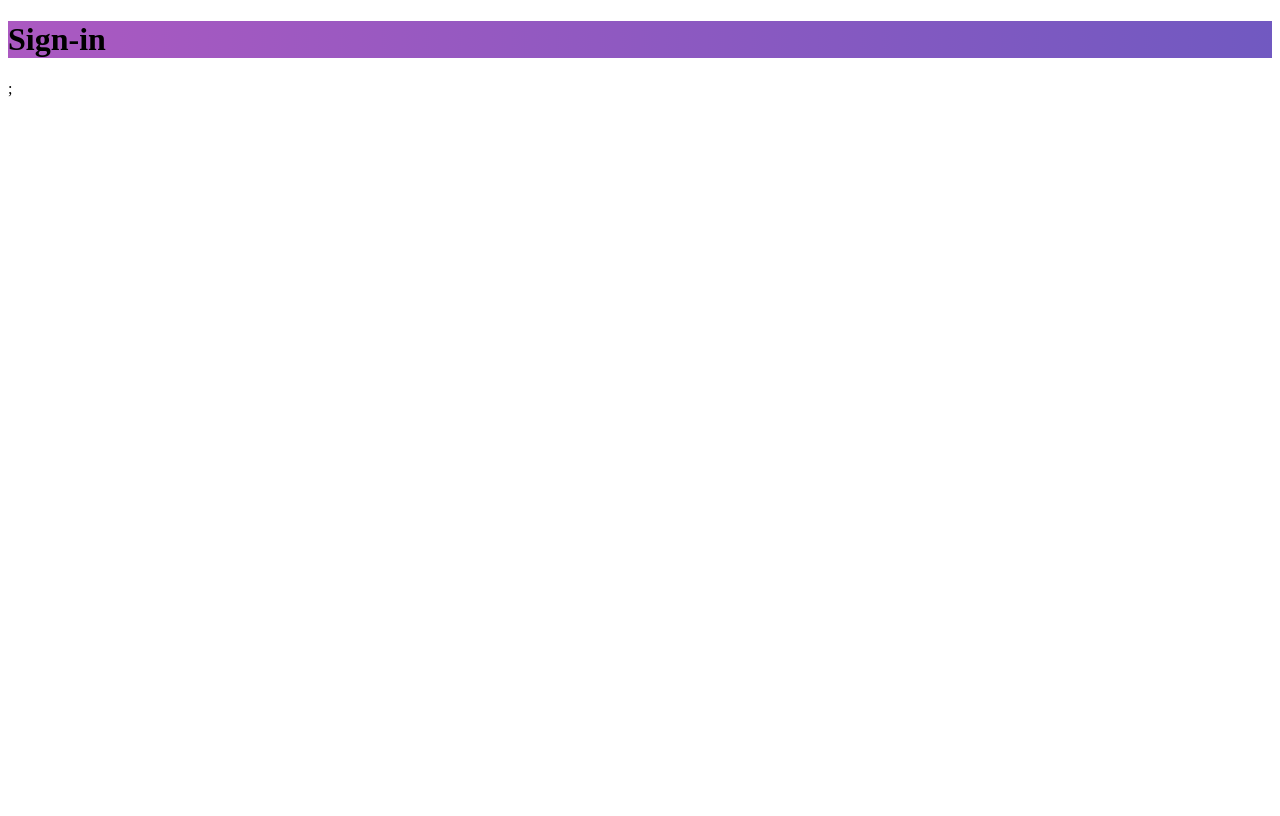
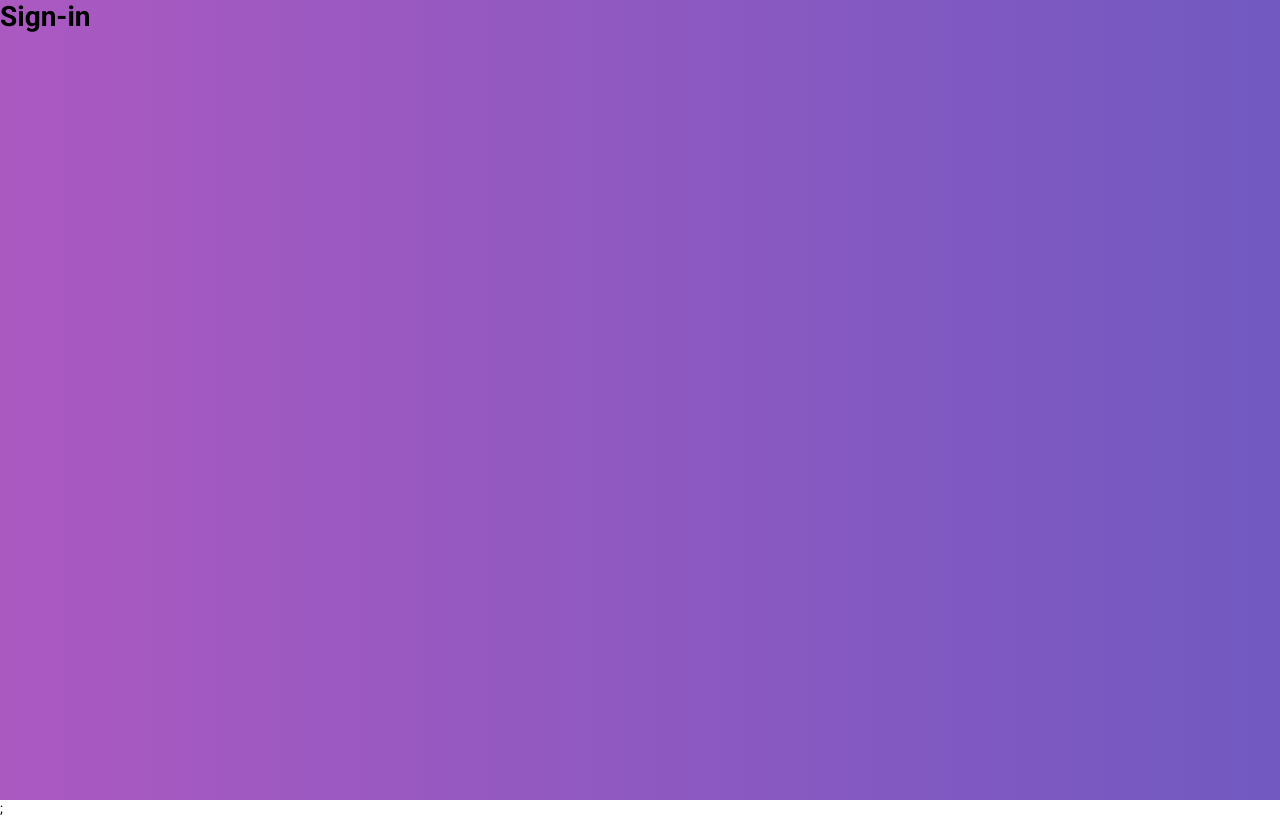
Before and after one commit to orodrigogo/gobarber-frontend-web, a React (Create React App) app: page / in a window 1280 px wide. Built offline with nearby package versions, Linux system fonts and the light colour scheme.

Commit message:
chore: Estilos globais

```diff
--- a/src/App.js
+++ b/src/App.js
@@ -7,10 +7,13 @@
 import Routes from "./routes";
 import history from "./services/history";
 
+import GlobalStyle from "./styles/global";
+
 function App() {
   return (
     <Router history={history}>
       <Routes />;
+      <GlobalStyle />
     </Router>
   );
 }
--- /dev/null
+++ b/src/styles/global.js
@@ -0,0 +1,42 @@
+import { createGlobalStyle } from "styled-components";
+
+export default createGlobalStyle`
+@import url('https://fonts.googleapis.com/css?family=Roboto:400,700&display=swap');
+
+*{
+  margin: 0;
+  padding: 0;
+  outline: 0;
+  box-sizing: border-box;
+}
+
+*:focus{
+  outline: 0;
+}
+
+html, body, #root{
+  height: 100%;
+}
+
+body{
+  -webkit-font-smoothing: antialiased;
+}
+
+body, input, button {
+  font: 14px 'Roboto', sans-serif;
+}
+
+a {
+  text-decoration: none;
+}
+
+ul{
+  list-style: none;
+}
+
+button{
+  cursor: pointer;
+}
+
+
+`;
```
